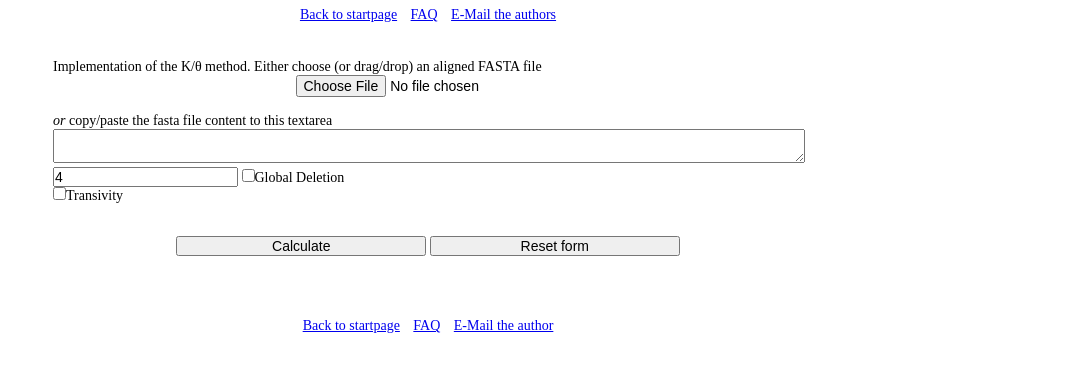
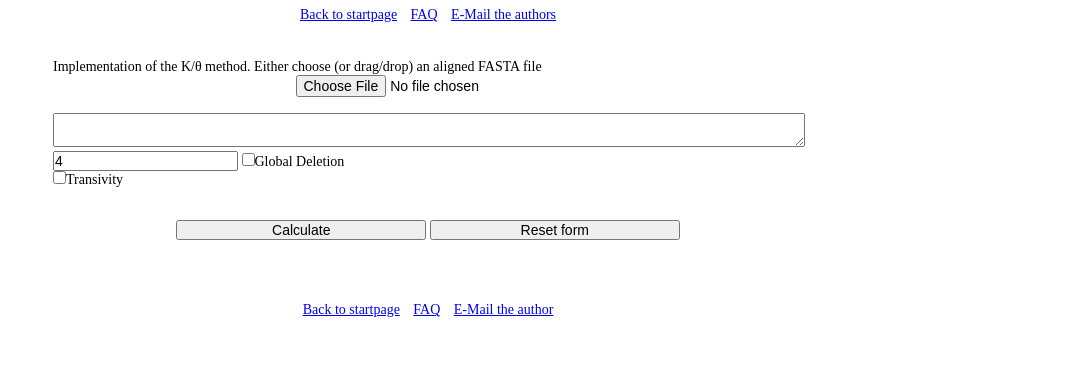
Before and after one commit to eeg-ebe/KoT, a plain HTML site: page input.html in a window 1280 px wide. Shown: the part 102-474 px from the top of the page, without its empty margins (212-1280 px from the left). Drawn offline with Linux system fonts and the light colour scheme.

Commit message:
Update input.html

```diff
--- a/input.html
+++ b/input.html
@@ -25,7 +25,7 @@
                 <input id="faFile" type="file" autocomplete="off">
             </span>
         <br>
-            <i>or</i> copy/paste the fasta file content to this textarea<br>
+            <or copy/paste the fasta file content to this textarea<br>
             <textarea id="faFileContent" style="width: 100%" autocomplete="off"></textarea>
             <br>
             <input id="decisionRatio" type="text" placeholder="Decision Ratio" value="4" />
```
